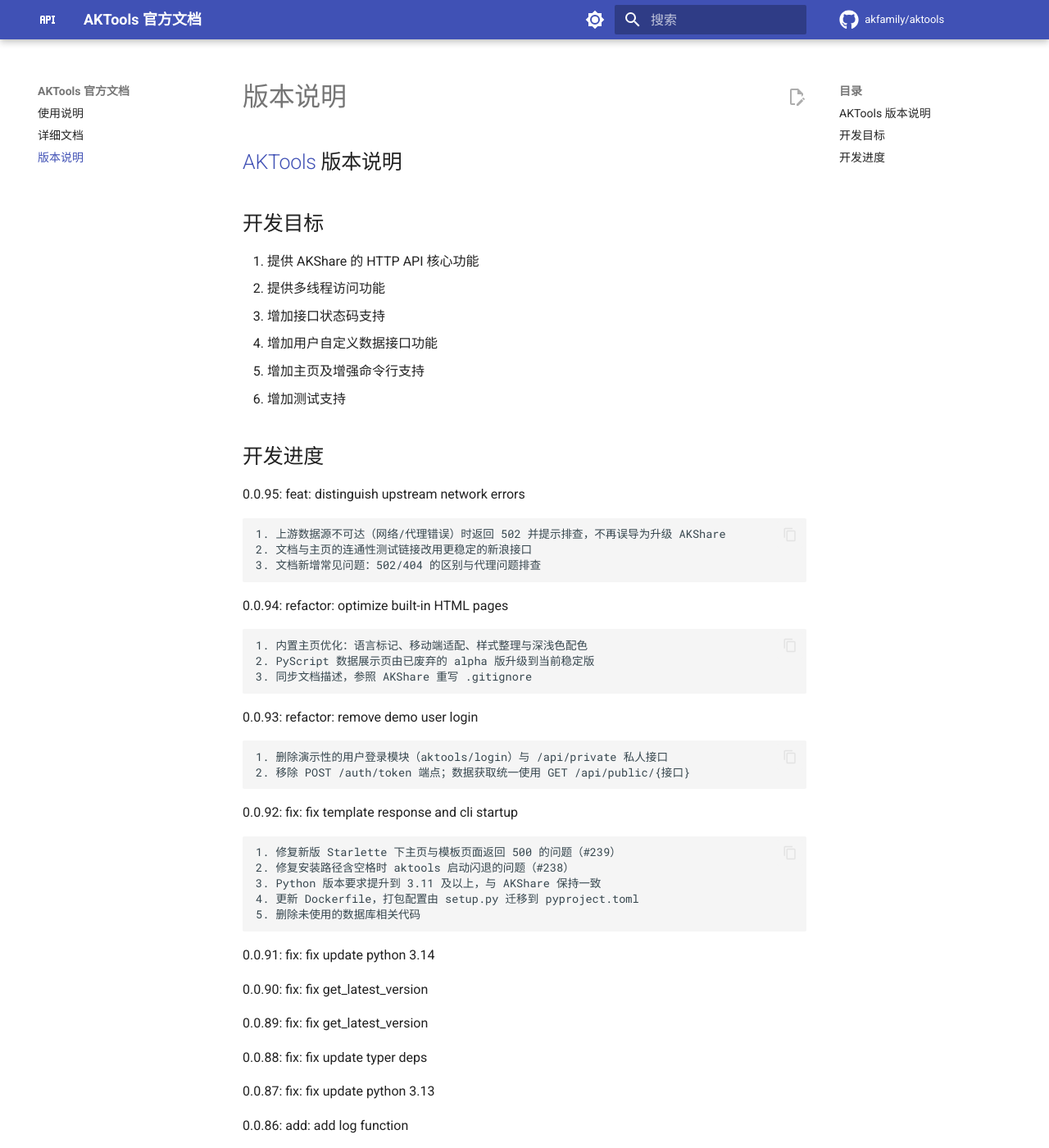
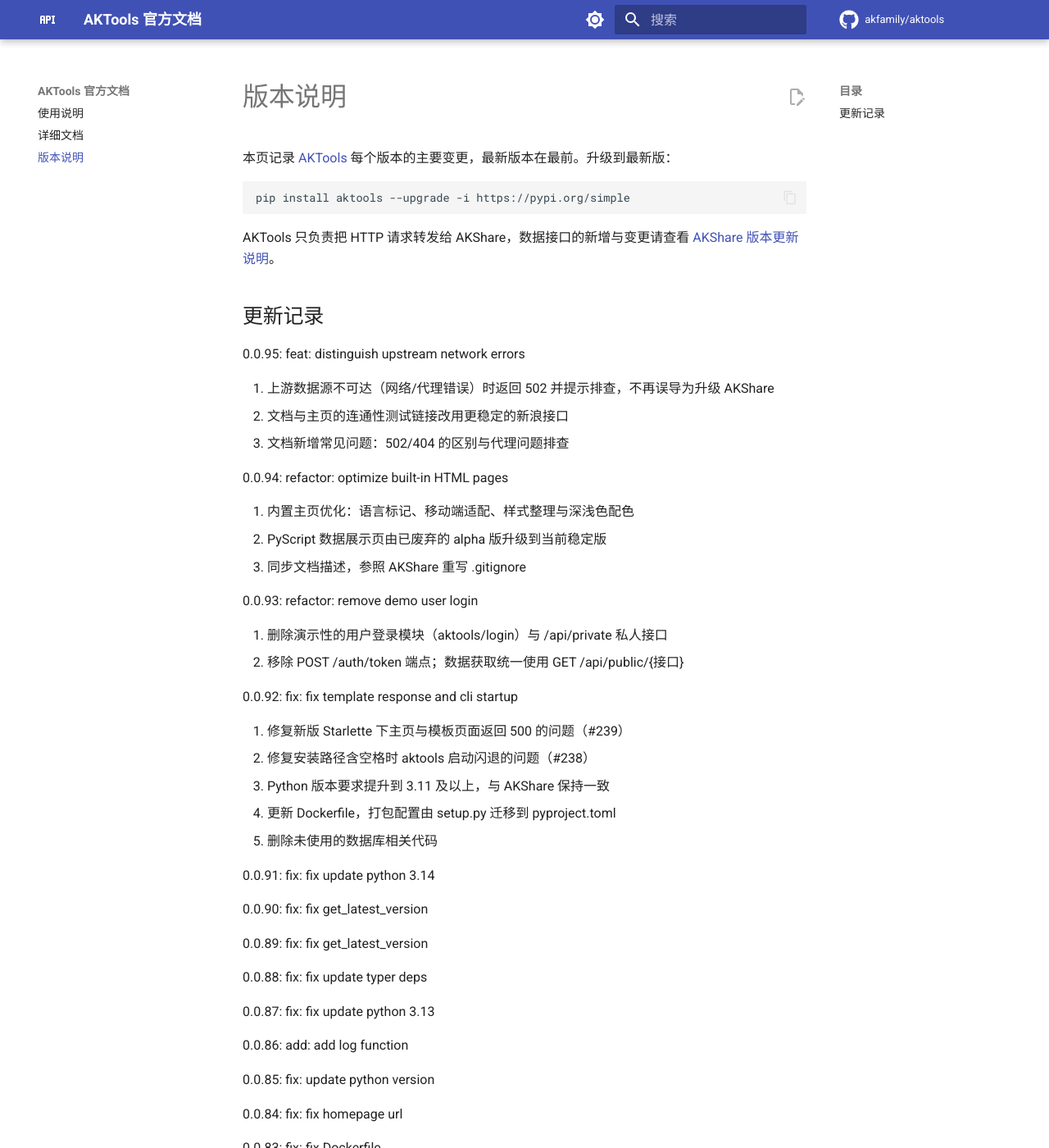
Before and after one commit to akfamily/aktools, an MkDocs documentation site: the page built from docs/aktools_version.md, in a window 1280 px wide and 1400 px high. Shown: the whole window at 82% size. Built offline with MkDocs 1.6.1 and Material for MkDocs 9.7.7, drawn with Linux system fonts in a browser that asks for light colours; comment, search, counter and statistics services are not loaded; some of the changed text lies outside the part shown.

Commit message:
docs: 梳理并更新过时的文档与包元数据
- 版本说明：补充页面标题与升级说明，删除过时的“开发目标”，修复各版本说明被渲染成代码块的问题
- PyPI 元数据：更新简介，去掉从 AKShare 照搬的无关关键词，补充文档、更新日志、Issues 链接与 FastAPI、金融投资分类
- 统一接口文档页（/docs）与包 docstring 的描述用语和标点

````diff
--- a/aktools/__init__.py
+++ b/aktools/__init__.py
@@ -1,4 +1,4 @@
-"""AKTools 是 AKShare 的 HTTP API 工具, 主要目的是使 AKShare 的数据接口部署到本地从而通过 HTTP 访问来获取所需要的数据"""
+"""AKTools 是 AKShare 的 HTTP API 工具：把 AKShare 的数据接口部署为 HTTP 服务，任何编程语言都可以通过 HTTP 获取财经数据"""
 
 from aktools._version import __version__
 
--- a/docs/aktools_version.md
+++ b/docs/aktools_version.md
@@ -1,40 +1,39 @@
-## [AKTools](https://github.com/akfamily/aktools) 版本说明
+# 版本说明
 
-## 开发目标
+本页记录 [AKTools](https://github.com/akfamily/aktools) 每个版本的主要变更，最新版本在最前。升级到最新版：
 
-1. 提供 AKShare 的 HTTP API 核心功能
-2. 提供多线程访问功能
-3. 增加接口状态码支持
-4. 增加用户自定义数据接口功能
-5. 增加主页及增强命令行支持
-6. 增加测试支持
+```shell
+pip install aktools --upgrade -i https://pypi.org/simple
+```
 
-## 开发进度
+AKTools 只负责把 HTTP 请求转发给 AKShare，数据接口的新增与变更请查看 [AKShare 版本更新说明](https://akshare.akfamily.xyz/changelog.html)。
+
+## 更新记录
 
 0.0.95: feat: distinguish upstream network errors
 
-    1. 上游数据源不可达（网络/代理错误）时返回 502 并提示排查，不再误导为升级 AKShare
-    2. 文档与主页的连通性测试链接改用更稳定的新浪接口
-    3. 文档新增常见问题：502/404 的区别与代理问题排查
+1. 上游数据源不可达（网络/代理错误）时返回 502 并提示排查，不再误导为升级 AKShare
+2. 文档与主页的连通性测试链接改用更稳定的新浪接口
+3. 文档新增常见问题：502/404 的区别与代理问题排查
 
 0.0.94: refactor: optimize built-in HTML pages
 
-    1. 内置主页优化：语言标记、移动端适配、样式整理与深浅色配色
-    2. PyScript 数据展示页由已废弃的 alpha 版升级到当前稳定版
-    3. 同步文档描述，参照 AKShare 重写 .gitignore
+1. 内置主页优化：语言标记、移动端适配、样式整理与深浅色配色
+2. PyScript 数据展示页由已废弃的 alpha 版升级到当前稳定版
+3. 同步文档描述，参照 AKShare 重写 .gitignore
 
 0.0.93: refactor: remove demo user login
 
-    1. 删除演示性的用户登录模块（aktools/login）与 /api/private 私人接口
-    2. 移除 POST /auth/token 端点；数据获取统一使用 GET /api/public/{接口}
+1. 删除演示性的用户登录模块（aktools/login）与 /api/private 私人接口
+2. 移除 POST /auth/token 端点；数据获取统一使用 GET /api/public/{接口}
 
 0.0.92: fix: fix template response and cli startup
 
-    1. 修复新版 Starlette 下主页与模板页面返回 500 的问题（#239）
-    2. 修复安装路径含空格时 aktools 启动闪退的问题（#238）
-    3. Python 版本要求提升到 3.11 及以上，与 AKShare 保持一致
-    4. 更新 Dockerfile，打包配置由 setup.py 迁移到 pyproject.toml
-    5. 删除未使用的数据库相关代码
+1. 修复新版 Starlette 下主页与模板页面返回 500 的问题（#239）
+2. 修复安装路径含空格时 aktools 启动闪退的问题（#238）
+3. Python 版本要求提升到 3.11 及以上，与 AKShare 保持一致
+4. 更新 Dockerfile，打包配置由 setup.py 迁移到 pyproject.toml
+5. 删除未使用的数据库相关代码
 
 0.0.91: fix: fix update python 3.14
 
@@ -64,7 +63,7 @@
 
 0.0.78: add: add test_cli.py
 
-    1. 增加测试文件，增加项目的稳健型
+1. 增加测试文件，增加项目的稳健型
 
 0.0.77: add: add cli.py file
 
@@ -82,7 +81,7 @@
 
 0.0.70: add: add homepage
 
-    1. 增加首页，提供更多帮助信息
+1. 增加首页，提供更多帮助信息
 
 0.0.69: fix: fix file path in datasets.py
 
@@ -102,7 +101,7 @@
 
 0.0.61: fix: fix remove dependency from akscript.html
 
-    1. 从 akscript.html 中移除 numpy 和 matplotlib 依赖
+1. 从 akscript.html 中移除 numpy 和 matplotlib 依赖
 
 0.0.60: add: add css and html to akscript.html
 
@@ -120,56 +119,56 @@
 
 0.0.53: fix: fix PyScript demo url
 
-    1. 修复 PyScript demo url
+1. 修复 PyScript demo url
 
 0.0.52: add: add pyscript support
 
-    1. 新增 PyScript Demo 演示
+1. 新增 PyScript Demo 演示
 
 0.0.51: add: add CORS support
 
-    1. 新增跨域的支持
+1. 新增跨域的支持
 
 0.0.50: add: add interface docs
 
-    1. 给接口增加描述和简要说明
-    2. 修正部分函数的签名
+1. 给接口增加描述和简要说明
+2. 修正部分函数的签名
 
 0.0.49: add: add FastAPI docs introduction
 
-    1. 提供文档的标题、描述及版本
-    2. 文档的版本与 AKShare 的版本对应，方便查询相关接口
+1. 提供文档的标题、描述及版本
+2. 文档的版本与 AKShare 的版本对应，方便查询相关接口
 
 0.0.48: fix: fix docs
 
-    1. 修正 URL 连接
-    2. 修正部分表述错误
+1. 修正 URL 连接
+2. 修正部分表述错误
 
 0.0.47: add: add tips
 
-    1. 移除路径输出
-    2. 在终端窗口输出：`http://127.0.0.1:8080/docs` 类似的链接，用户可以一键直达接口文档
+1. 移除路径输出
+2. 在终端窗口输出：`http://127.0.0.1:8080/docs` 类似的链接，用户可以一键直达接口文档
 
 0.0.46: fix: fix setup.py
 
-    1. 在 setup.py 中增加 `python-multipart` 的依赖
+1. 在 setup.py 中增加 `python-multipart` 的依赖
 
 0.0.45: add: add module format support
 
-    1. 把核心 API 模块和登录模块拆分开
-    2. 把项目结构化，有利于后续开发
-    3. 增加 run.py 文件作为项目的主入口
+1. 把核心 API 模块和登录模块拆分开
+2. 把项目结构化，有利于后续开发
+3. 增加 run.py 文件作为项目的主入口
 
 0.0.44: add: add login support
 
-    1. 增加用户认证模块，但是该程序目前并没有采用数据库，还是在测试中
-    2. 目前用户可以通过 username 为 `akshare` 和 password 为 `akfamily` 来获取 token
-    3. 通过在请求头中设置 token 参数来访问接口
+1. 增加用户认证模块，但是该程序目前并没有采用数据库，还是在测试中
+2. 目前用户可以通过 username 为 `akshare` 和 password 为 `akfamily` 来获取 token
+3. 通过在请求头中设置 token 参数来访问接口
 
 0.0.43: add: add support response status code
 
-    1. 增加返回状态码，用户可以通过状态码来判断是否获取到数据
-    2. 修正一些表述错处
+1. 增加返回状态码，用户可以通过状态码来判断是否获取到数据
+2. 修正一些表述错处
 
 0.0.42: fix: fix email
 
````
Also changed, not shown: pyproject.toml (+10 -4 lines), 1 other file.
